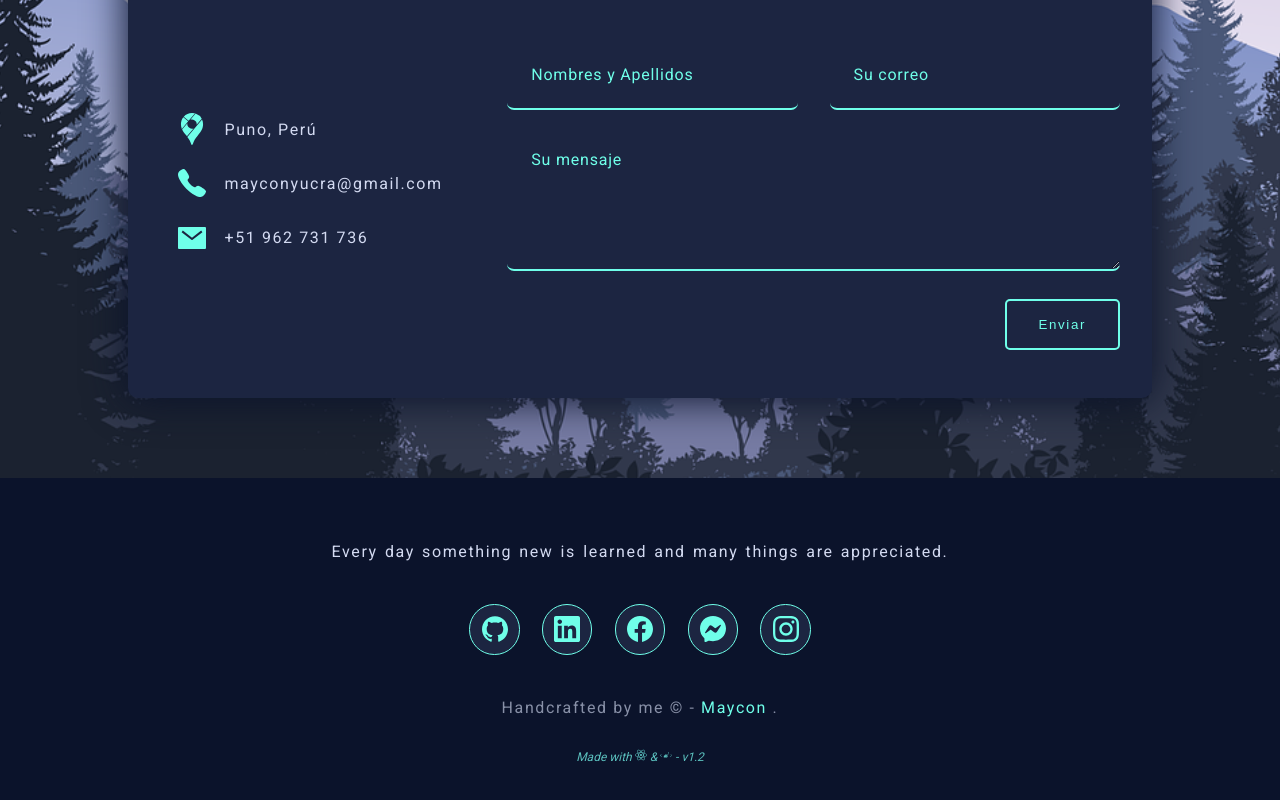
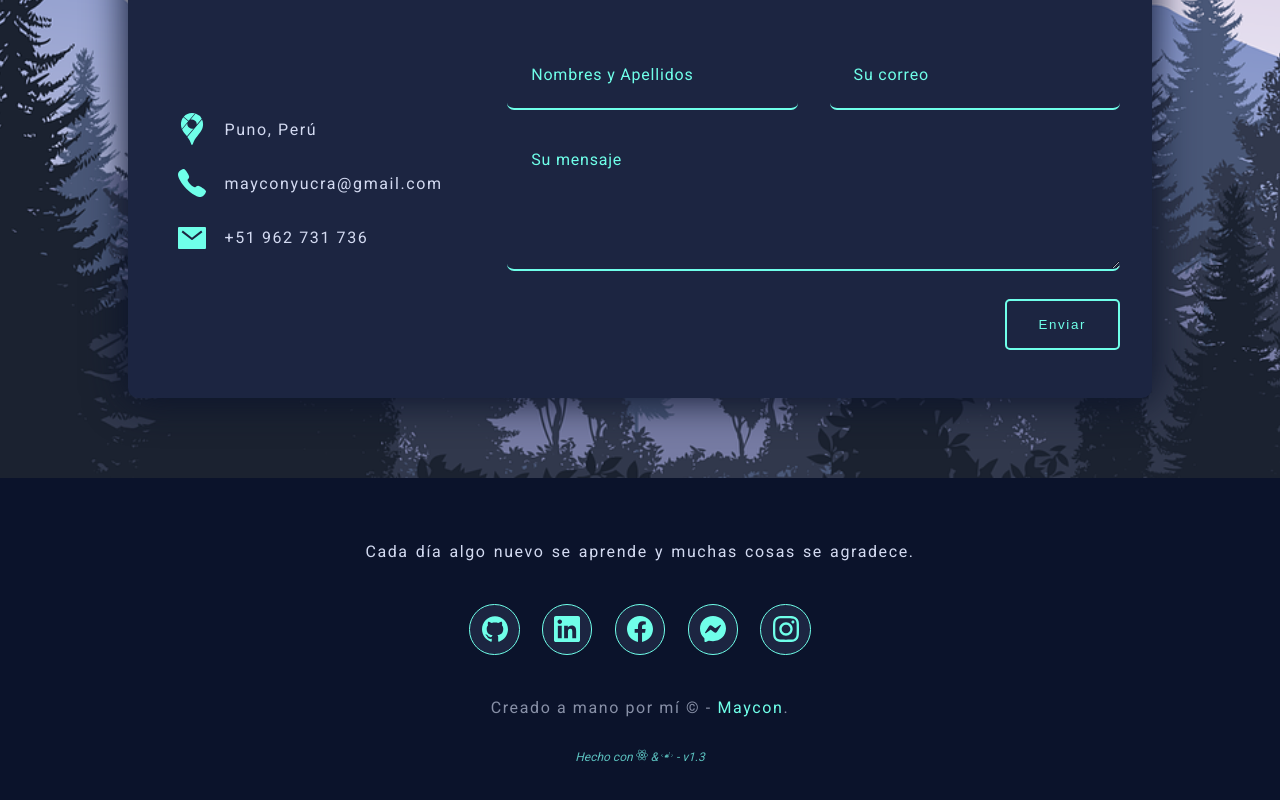
Before and after one commit to mayconyucra/portfolio, a React (Create React App) app: page / in a window 1280 px wide. Shown: the part 2579-3379 px from the top of the page. Built offline with nearby package versions, Linux system fonts and the light colour scheme.

Commit message:
Version 1.3

```diff
--- a/src/Footer.jsx
+++ b/src/Footer.jsx
@@ -81,7 +81,7 @@ const TextTechnology = styled.p`
 const Footer = () => {
     return (
         <ContainerFooter>
-            <TextRandom>Every day something new is learned and many things are appreciated.</TextRandom>
+            <TextRandom>Cada día algo nuevo se aprende y muchas cosas se agradece.</TextRandom>
             <ContainerIcons>
                 <ButtonIcons href="https://github.com/mayconyucra" target="_github"><SiGithub /></ButtonIcons>
                 <ButtonIcons href="https://pe.linkedin.com/in/maycon-yucra-avenda%C3%B1o-a9a552226" target="_linkedin"><SiLinkedin /></ButtonIcons>
@@ -89,8 +89,8 @@ const Footer = () => {
                 <ButtonIcons href="https://m.me/mayconyucra" target="_messenger"><SiMessenger /></ButtonIcons>
                 <ButtonIcons href="https://www.instagram.com/mayconyucra/" target="_instagram"><SiInstagram /></ButtonIcons>
             </ContainerIcons>
-            <TextCopyright>Handcrafted by me © - <span>Maycon</span> .</TextCopyright>
-            <TextTechnology>Made with <SiReact /> & <SiStyledcomponents /> - v1.2</TextTechnology>
+            <TextCopyright>Creado a mano por mí © - <span>Maycon</span>.</TextCopyright>
+            <TextTechnology>Hecho con <SiReact /> & <SiStyledcomponents /> - v1.3</TextTechnology>
         </ContainerFooter>
     )
 }
```
